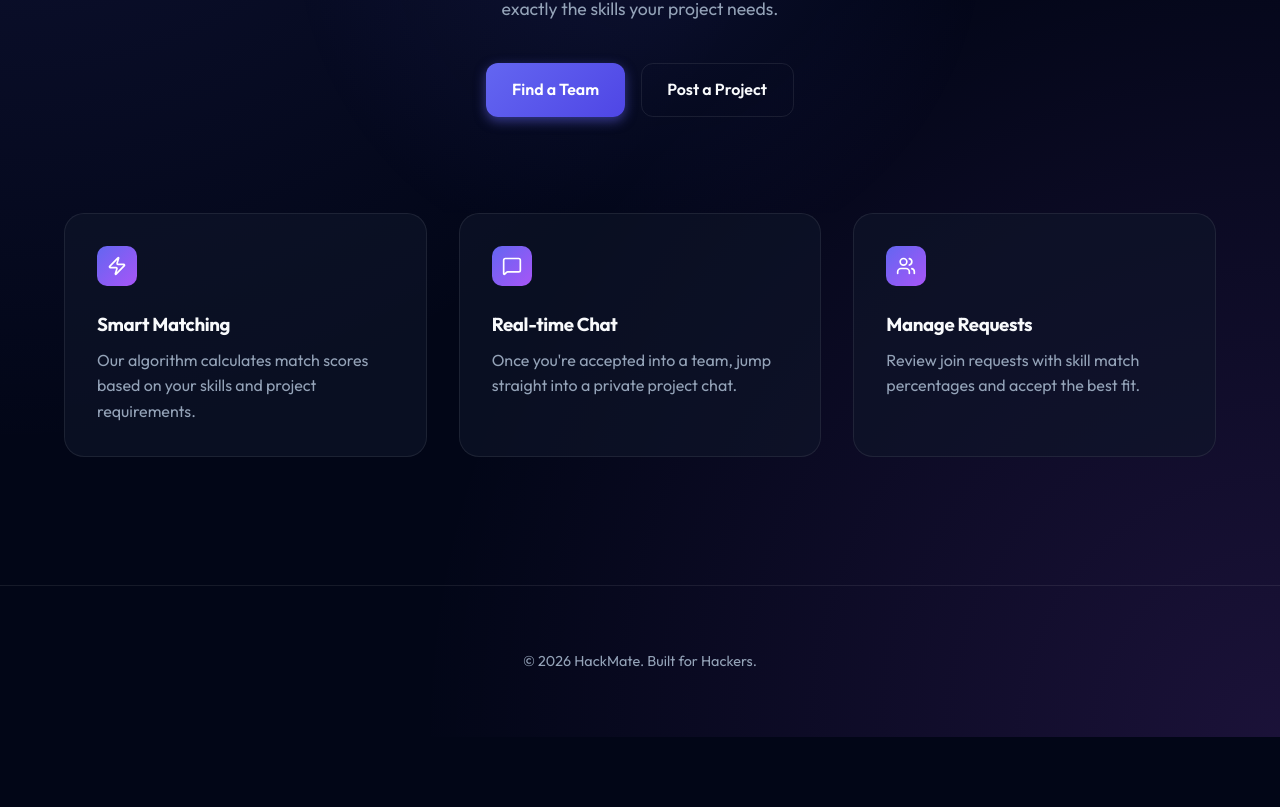
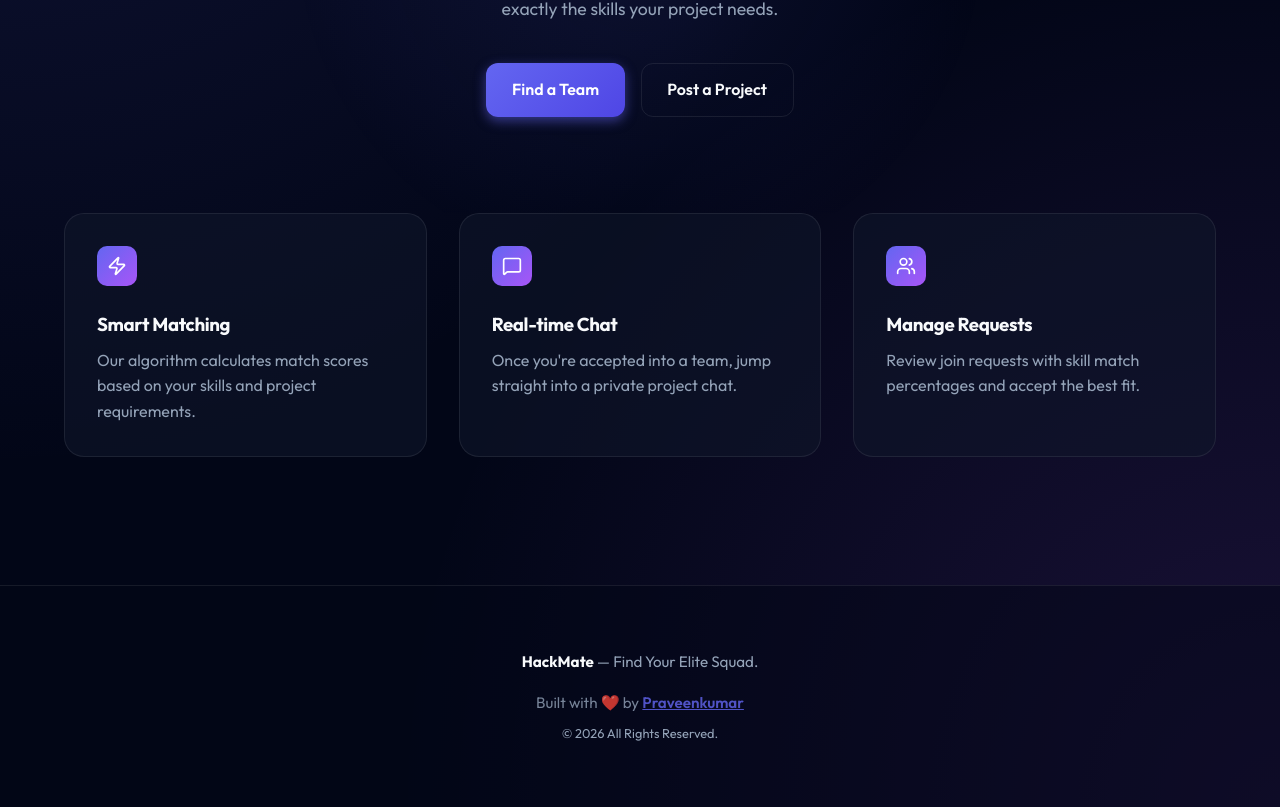
Before and after one commit to PraveenkumarM2005-git/HackMate-Find-Hackathon-Teammates, a React (Vite) app in the folder client/: page / in a window 1280 px wide. Shown: the part 415-1222 px from the top of the page. Before the commit the page ends 1152 px from the top, so only its background shows below. Built offline with nearby package versions, Linux system fonts and the light colour scheme; no server answers.

Commit message:
docs: add footer credits

```diff
--- a/client/src/App.jsx
+++ b/client/src/App.jsx
@@ -28,11 +28,21 @@ function App() {
           padding: '4rem 2rem',
           textAlign: 'center',
           borderTop: '1px solid var(--glass-border)',
+          background: 'rgba(2, 6, 23, 0.5)',
           color: 'var(--text-muted)',
-          fontSize: '0.9rem'
+          fontSize: '0.95rem'
         }}>
-          &copy; 2026 HackMate. Built for Hackers.
+          <div style={{ marginBottom: '1rem' }}>
+            <span style={{ fontWeight: '700', color: 'var(--text-main)' }}>HackMate</span> — Find Your Elite Squad.
+          </div>
+          <div style={{ opacity: 0.8 }}>
+            Built with ❤️ by <a href="https://github.com/PraveenkumarM2005-git" target="_blank" rel="noreferrer" style={{ color: 'var(--primary)', fontWeight: '600', textDecoration: 'underline' }}>Praveenkumar</a>
+          </div>
+          <div style={{ marginTop: '0.5rem', fontSize: '0.8rem' }}>
+            &copy; {new Date().getFullYear()} All Rights Reserved.
+          </div>
         </footer>
+
       </div>
     </Router>
   );
```
